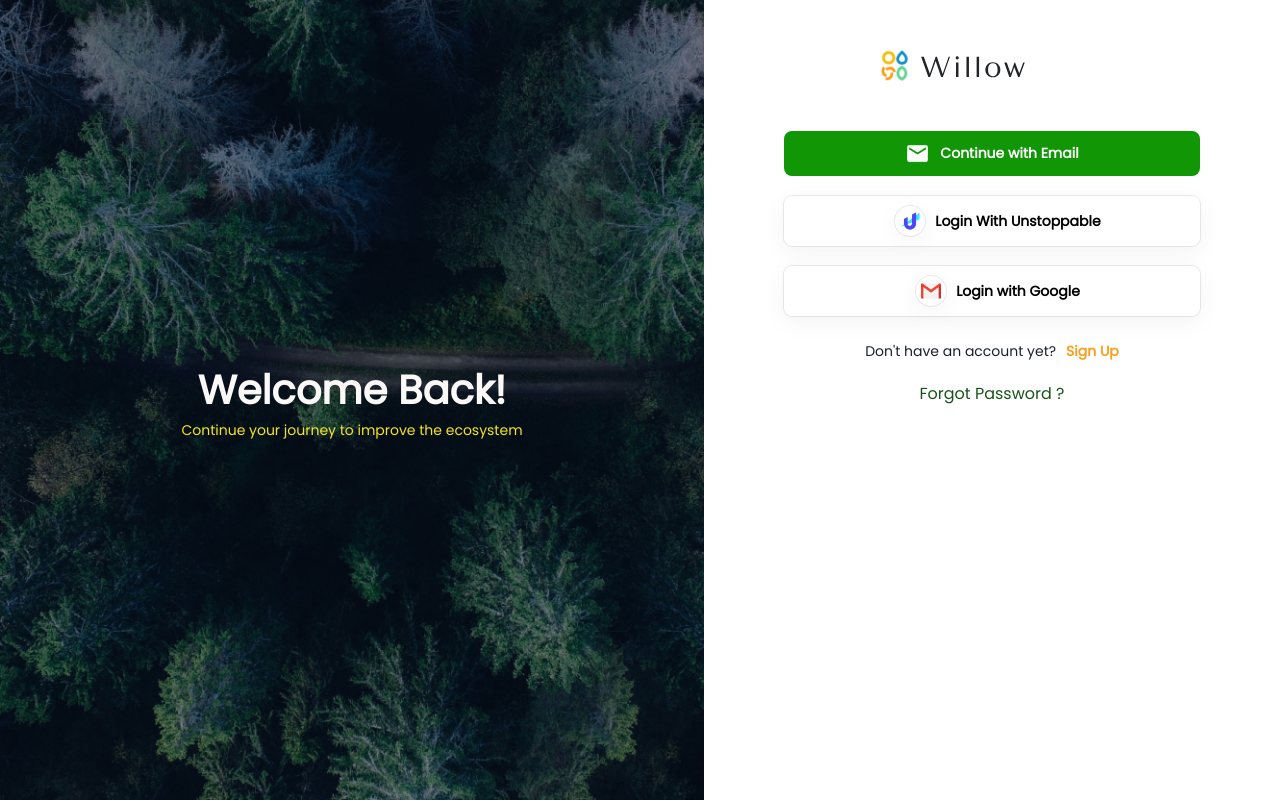
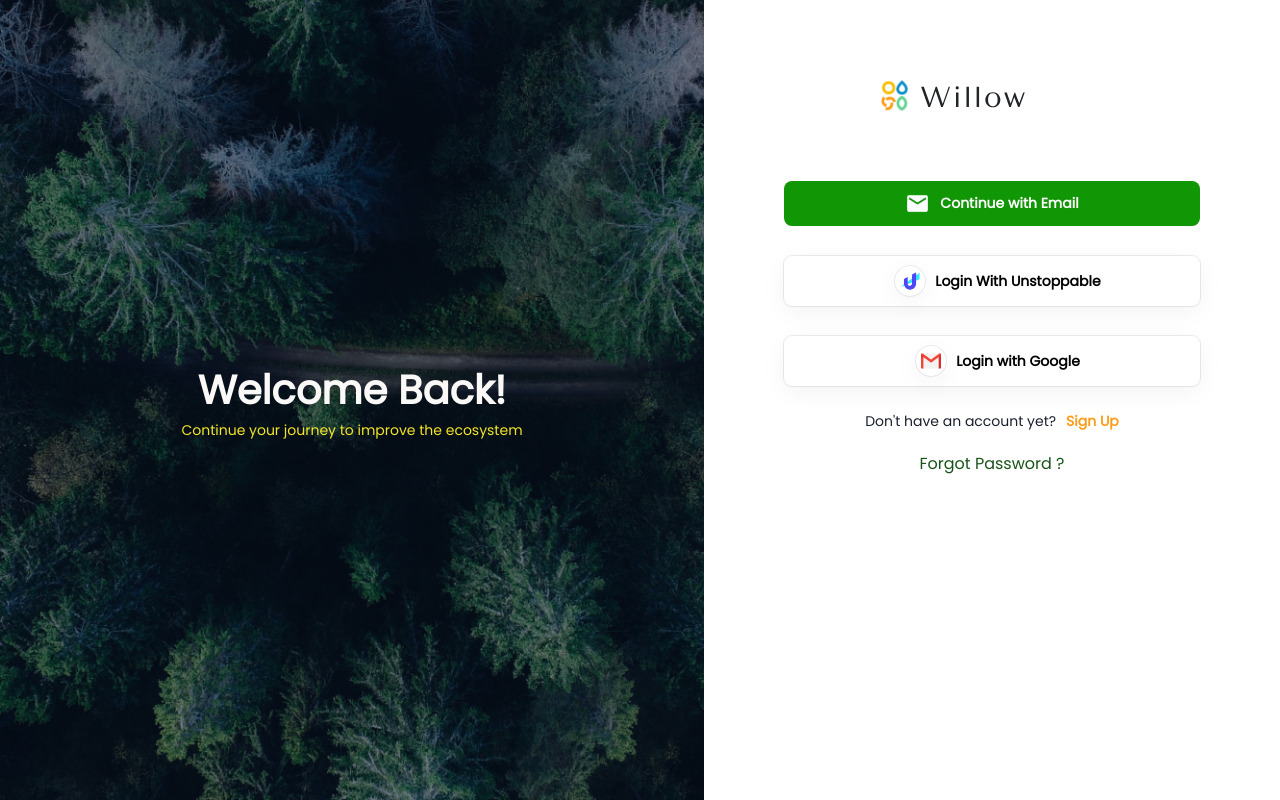
Before and after one commit to HeritageLabs/Willow, a React (Create React App) app in the folder frontend/: page /login in a window 1280 px wide. Built offline with nearby package versions, Linux system fonts and the light colour scheme; no server answers; what @uauth/js would draw is missing.

Commit message:
added brand logo to index

```diff
--- a/frontend/public/index.html
+++ b/frontend/public/index.html
@@ -2,12 +2,12 @@
 <html lang="en">
   <head>
     <meta charset="utf-8" />
-    <link rel="icon" href="%PUBLIC_URL%/favicon.ico" />
+    <link rel="icon" href="%PUBLIC_URL%/logo192.png" />
     <meta name="viewport" content="width=device-width, initial-scale=1" />
     <meta name="theme-color" content="#000000" />
     <meta
       name="description"
-      content="Web site created using create-react-app"
+      content="Willow App"
     />
     <link rel="apple-touch-icon" href="%PUBLIC_URL%/logo192.png" />
     <!--
@@ -24,7 +24,7 @@
       work correctly both with client-side routing and a non-root public URL.
       Learn how to configure a non-root public URL by running `npm run build`.
     -->
-    <title>React App</title>
+    <title>Willow App</title>
   </head>
   <body>
     <noscript>You need to enable JavaScript to run this app.</noscript>
--- a/frontend/src/components/Navbar/AuthNav.js
+++ b/frontend/src/components/Navbar/AuthNav.js
@@ -77,7 +77,6 @@
                   <Text
                     ml="10px"
                     color="dark"
-                    _hover={{ color: "brand.yellow" }}
                     style={{ transition: "all 0.8s ease" }}
                   >
                     Logout
--- a/frontend/src/pages/Login.js
+++ b/frontend/src/pages/Login.js
@@ -60,22 +60,22 @@
           Continue your journey to improve the ecosystem
         </Text>
       </Box>
-      <Box w="45%" p="50px 80px">
+      <Box w="45%" p="80px">
         <a href="/">
           <Image src={brandLogo} alt="brand-logo" margin="0 auto" />
         </a>
-        <Box mt="50px">
+        <Box mt="70px">
           <Flex bg="brand.primary" color="white" fontWeight="600" p="10px" alignItems="center" justifyContent="center" borderRadius="8px" cursor="pointer" _hover={{ bg: "brand.green" }} mt="20px" fontSize="14px" onClick={() => setContinueWithEmail(!continueWithEmail)}>
             <Image src={EmailLogo} alt="email" w="25px" />
             <Text ml="10px">Continue with Email</Text>
           </Flex>
-          <Flex bg="none" color="black" fontWeight="600" p="10px" alignItems="center" justifyContent="center" borderRadius="8px" cursor="pointer" _hover={{ bg: "brand.lightGrey" }} mt="20px" boxShadow="rgba(0, 0, 0, 0.05) 0px 6px 24px 0px, rgba(0, 0, 0, 0.08) 0px 0px 0px 1px" fontSize="14px" onClick={loginWithUnstoppable}>
+          <Flex bg="none" color="black" fontWeight="600" p="10px" alignItems="center" justifyContent="center" borderRadius="8px" cursor="pointer" _hover={{ bg: "brand.lightGrey" }} mt="30px" boxShadow="rgba(0, 0, 0, 0.05) 0px 6px 24px 0px, rgba(0, 0, 0, 0.08) 0px 0px 0px 1px" fontSize="14px" onClick={loginWithUnstoppable}>
             <Flex ml="12px" borderRadius="50%" w="30px" h="30px" boxShadow="rgba(0, 0, 0, 0.05) 0px 6px 24px 0px, rgba(0, 0, 0, 0.08) 0px 0px 0px 1px" alignItems="center" justifyContent="center">
               <Image cursor="pointer" src={UnstoppableLogo} alit="unstoppable-logo" w="20px" />
             </Flex>
             <Text ml="10px">Login With Unstoppable</Text>
           </Flex>
-          <Flex bg="none" color="black" fontWeight="600" p="10px" alignItems="center" justifyContent="center" borderRadius="8px" cursor="pointer" _hover={{ bg: "brand.lightGrey" }} mt="20px" boxShadow="rgba(0, 0, 0, 0.05) 0px 6px 24px 0px, rgba(0, 0, 0, 0.08) 0px 0px 0px 1px" fontSize="14px" onClick={signInWithGoogle}>
+          <Flex bg="none" color="black" fontWeight="600" p="10px" alignItems="center" justifyContent="center" borderRadius="8px" cursor="pointer" _hover={{ bg: "brand.lightGrey" }} mt="30px" boxShadow="rgba(0, 0, 0, 0.05) 0px 6px 24px 0px, rgba(0, 0, 0, 0.08) 0px 0px 0px 1px" fontSize="14px" onClick={signInWithGoogle}>
             <Flex ml="12px" borderRadius="50%" w="30px" h="30px" boxShadow="rgba(0, 0, 0, 0.05) 0px 6px 24px 0px, rgba(0, 0, 0, 0.08) 0px 0px 0px 1px" alignItems="center" justifyContent="center">
               <Image cursor="pointer" src={GmailLogo} alit="unstoppable-logo" w="20px" />
             </Flex>
```
Also changed, not shown: frontend/public/logo192.png, frontend/public/logo512.png.
